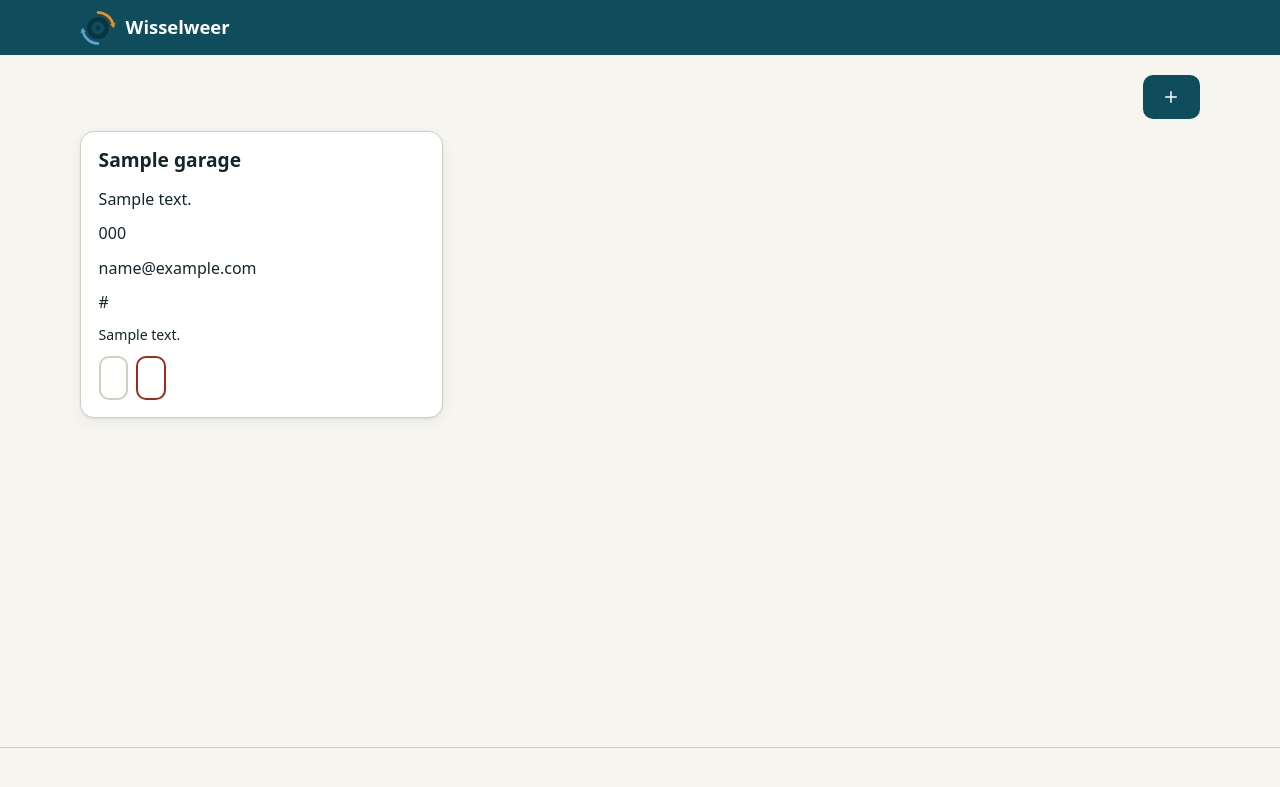
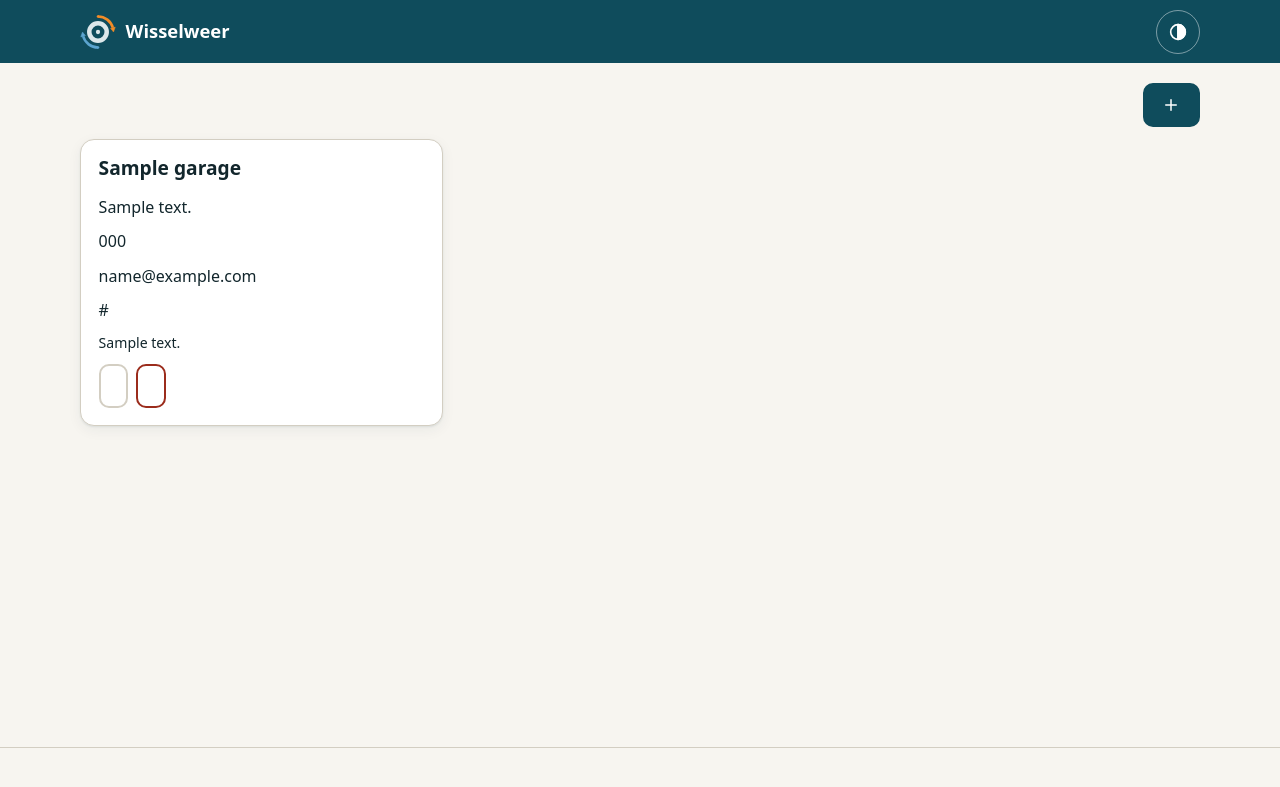
Before and after one commit to Roeltje/Wisselweer, a Python web app: template src/wisselweer/web/templates/garages.html in a window 1280 px wide. Shown: the top 787 px of the page. Run offline with Jinja, Linux system fonts and the light colour scheme; the template is opened without the code that fills it: most values are stand-ins (such as "Sample title", 1, 10 or a date in 2020).

Commit message:
feat(web): licht/donker-schakelaar in de kop met data-theme en vertaalde labels
Donkere tokens volgen nu systeemthema (tenzij licht gekozen) en de knop;
in de kop staat altijd het logo met lichte inkt (kop is petrol in beide modi),
op de inlogpagina wisselt het grote logo via CSS.

Co-Authored-By: Claude Opus 5.5 <noreply@anthropic.com>

```diff
--- a/src/wisselweer/i18n/locales/de-DE.json
+++ b/src/wisselweer/i18n/locales/de-DE.json
@@ -7,6 +7,9 @@
  "nav.settings": "Einstellungen",
  "nav.logout": "Abmelden",
  "nav.language": "Sprache",
+ "nav.theme.auto": "Design: automatisch",
+ "nav.theme.light": "Design: hell",
+ "nav.theme.dark": "Design: dunkel",
  "action.save": "Speichern",
  "action.cancel": "Abbrechen",
  "action.edit": "Bearbeiten",
--- a/src/wisselweer/i18n/locales/en.json
+++ b/src/wisselweer/i18n/locales/en.json
@@ -7,6 +7,9 @@
  "nav.settings": "Settings",
  "nav.logout": "Log out",
  "nav.language": "Language",
+ "nav.theme.auto": "Theme: automatic",
+ "nav.theme.light": "Theme: light",
+ "nav.theme.dark": "Theme: dark",
  "action.save": "Save",
  "action.cancel": "Cancel",
  "action.edit": "Edit",
--- a/src/wisselweer/i18n/locales/nl-NL.json
+++ b/src/wisselweer/i18n/locales/nl-NL.json
@@ -7,6 +7,9 @@
  "nav.settings": "Instellingen",
  "nav.logout": "Uitloggen",
  "nav.language": "Taal",
+ "nav.theme.auto": "Thema: automatisch",
+ "nav.theme.light": "Thema: licht",
+ "nav.theme.dark": "Thema: donker",
  "nav.breadcrumb": "Kruimelpad",
  "action.save": "Opslaan",
  "action.cancel": "Annuleren",
--- a/src/wisselweer/web/static/app.css
+++ b/src/wisselweer/web/static/app.css
@@ -121,12 +151,21 @@ code { font-family: ui-monospace, SFMono-Regular, Menlo, Consolas, monospace; fo
 .main-nav a[aria-current="page"] { background: rgba(255, 255, 255, .2); font-weight: 700; }
 .site-header :focus-visible { outline-color: #fff; }
 .logout { margin: 0; }
+.theme-switch {
+  display: inline-flex; align-items: center; justify-content: center;
+  width: 44px; height: 44px; padding: 0; cursor: pointer;
+  background: transparent; color: inherit; border: 1px solid rgba(255, 255, 255, .45); border-radius: 999px;
+}
+.theme-switch:hover { background: rgba(255, 255, 255, .12); }
+.theme-switch svg { width: 22px; height: 22px; fill: none; stroke: currentColor; stroke-width: 1.8; stroke-linecap: round; stroke-linejoin: round; }
 .site-header .btn-quiet { color: inherit; border-color: rgba(255, 255, 255, .45); }
 .site-header .btn-quiet:hover { background: rgba(255, 255, 255, .12); }
 @media (min-width: 40rem) {
   .main-nav { order: 0; width: auto; }
   .brand { margin-right: 1rem; }
   .logout { margin-left: auto; }
+  .theme-switch { margin-left: auto; }
+  .theme-switch + .logout { margin-left: 0; }
 }
 
 .site-footer { color: var(--muted); font-size: .88rem; padding: 1rem 0 2rem; border-top: 1px solid var(--border); }
--- /dev/null
+++ b/src/wisselweer/web/static/theme.js
@@ -0,0 +1,70 @@
+// Themakeuze: automatisch (systeem) -> licht -> donker. Wordt onthouden in localStorage.
+// Dit script staat zonder defer in <head> zodat het thema voor de eerste weergave staat.
+// De labels komen uit data-theme-label-* op <html> (vertaald door de server); Nederlands is de terugval.
+(function () {
+  "use strict";
+  var KEY = "ww-theme";
+  var ORDER = ["auto", "light", "dark"];
+  var FALLBACK = { auto: "Thema: automatisch", light: "Thema: licht", dark: "Thema: donker" };
+  // Constante iconen; er komt nooit invoer van buiten in innerHTML.
+  var ICON = {
+    auto: '<svg viewBox="0 0 24 24" aria-hidden="true"><circle cx="12" cy="12" r="8"/><path d="M12 4v16"/><path d="M12 4a8 8 0 0 1 0 16z" fill="currentColor"/></svg>',
+    light: '<svg viewBox="0 0 24 24" aria-hidden="true"><circle cx="12" cy="12" r="4"/><path d="M12 2.5v2.5M12 19v2.5M2.5 12H5M19 12h2.5M5.3 5.3l1.8 1.8M16.9 16.9l1.8 1.8M5.3 18.7l1.8-1.8M16.9 7.1l1.8-1.8"/></svg>',
+    dark: '<svg viewBox="0 0 24 24" aria-hidden="true"><path d="M20 14.5A8.5 8.5 0 0 1 9.5 4a8.5 8.5 0 1 0 10.5 10.5z"/></svg>'
+  };
+  var root = document.documentElement;
+
+  function read() {
+    try {
+      var v = localStorage.getItem(KEY);
+      return ORDER.indexOf(v) >= 0 ? v : "auto";
+    } catch (e) {
+      return "auto";
+    }
+  }
+  function write(v) {
+    try {
+      localStorage.setItem(KEY, v);
+    } catch (e) {
+      /* opslag niet beschikbaar: de keuze geldt dan alleen voor deze pagina */
+    }
+  }
+  function apply(v) {
+    if (v === "auto") root.removeAttribute("data-theme");
+    else root.setAttribute("data-theme", v);
+  }
+  function label(v) {
+    return root.getAttribute("data-theme-label-" + v) || FALLBACK[v];
+  }
+
+  var current = read();
+  apply(current);
+
+  function attach() {
+    var row = document.querySelector(".header-row");
+    if (!row || document.getElementById("theme-switch")) return;
+    var b = document.createElement("button");
+    b.type = "button";
+    b.id = "theme-switch";
+    b.className = "theme-switch";
+    function paint() {
+      b.innerHTML = ICON[current];
+      b.setAttribute("aria-label", label(current));
+      b.setAttribute("title", label(current));
+    }
+    b.addEventListener("click", function () {
+      current = ORDER[(ORDER.indexOf(current) + 1) % ORDER.length];
+      write(current);
+      apply(current);
+      paint();
+    });
+    paint();
+    // Voor de uitlogknop als die er is, anders achteraan in de kop.
+    var logout = row.querySelector(".logout");
+    if (logout) row.insertBefore(b, logout);
+    else row.appendChild(b);
+  }
+
+  if (document.readyState === "loading") document.addEventListener("DOMContentLoaded", attach);
+  else attach();
+})();
--- a/src/wisselweer/web/templates/base.html
+++ b/src/wisselweer/web/templates/base.html
@@ -1,5 +1,5 @@
 <!doctype html>
-<html lang="{{ locale or 'nl-NL' }}">
+<html lang="{{ locale or 'nl-NL' }}" data-theme-label-auto="{{ t('nav.theme.auto') }}" data-theme-label-light="{{ t('nav.theme.light') }}" data-theme-label-dark="{{ t('nav.theme.dark') }}">
 <head>
   <meta charset="utf-8">
   <meta name="viewport" content="width=device-width, initial-scale=1">
@@ -7,17 +7,18 @@
   <meta name="color-scheme" content="light dark">
   <meta name="theme-color" content="#0F4C5C">
   <title>{% block title %}Wisselweer{% endblock %}</title>
-  <link rel="icon" href="/static/favicon.ico" sizes="32x32">
-  <link rel="icon" href="/static/favicon.svg" type="image/svg+xml">
-  <link rel="stylesheet" href="/static/app.css">
-  <script src="/static/app.js" defer></script>
+  <link rel="icon" href="/static/favicon.ico?v={{ static_v }}" sizes="32x32">
+  <link rel="icon" href="/static/favicon.svg?v={{ static_v }}" type="image/svg+xml">
+  <link rel="stylesheet" href="/static/app.css?v={{ static_v }}">
+  <script src="/static/theme.js?v={{ static_v }}"></script>
+  <script src="/static/app.js?v={{ static_v }}" defer></script>
   {% block head %}{% endblock %}
 </head>
 <body>
   <a class="skip-link" href="#main">{{ t('nav.skip') }}</a>
   <header class="site-header">
     <div class="wrap header-row">
-      <a class="brand" href="/"><img src="/static/logo.svg" alt="" width="36" height="36"><span>Wisselweer</span></a>
+      <a class="brand" href="/"><img src="/static/logo-dark.svg?v={{ static_v }}" alt="" width="36" height="36"><span>Wisselweer</span></a>
       {% if authed %}
       <nav class="main-nav" aria-label="{{ t('nav.main') }}">
         <a href="/"{% if nav == 'dashboard' %} aria-current="page"{% endif %}>{{ t('nav.dashboard') }}</a>
--- a/src/wisselweer/web/templates/login.html
+++ b/src/wisselweer/web/templates/login.html
@@ -2,7 +2,8 @@
 {% block title %}{{ t('login.title') }} · Wisselweer{% endblock %}
 {% block content %}
 <section class="card login-card">
-  <img class="login-logo" src="/static/logo.svg" alt="" width="72" height="72">
+  <img class="login-logo logo-l" src="/static/logo-light.svg?v={{ static_v }}" alt="" width="72" height="72">
+  <img class="login-logo logo-d" src="/static/logo-dark.svg?v={{ static_v }}" alt="" width="72" height="72">
   <h1>{{ t('login.title') }}</h1>
   {% if no_admin %}
     <p>{{ t('login.no_admin') }}</p>
```
Also changed, not shown: other parts of src/wisselweer/web/static/app.css (+40 -2 lines), tests/integration/web/test_pages.py (+50 -2 lines).
